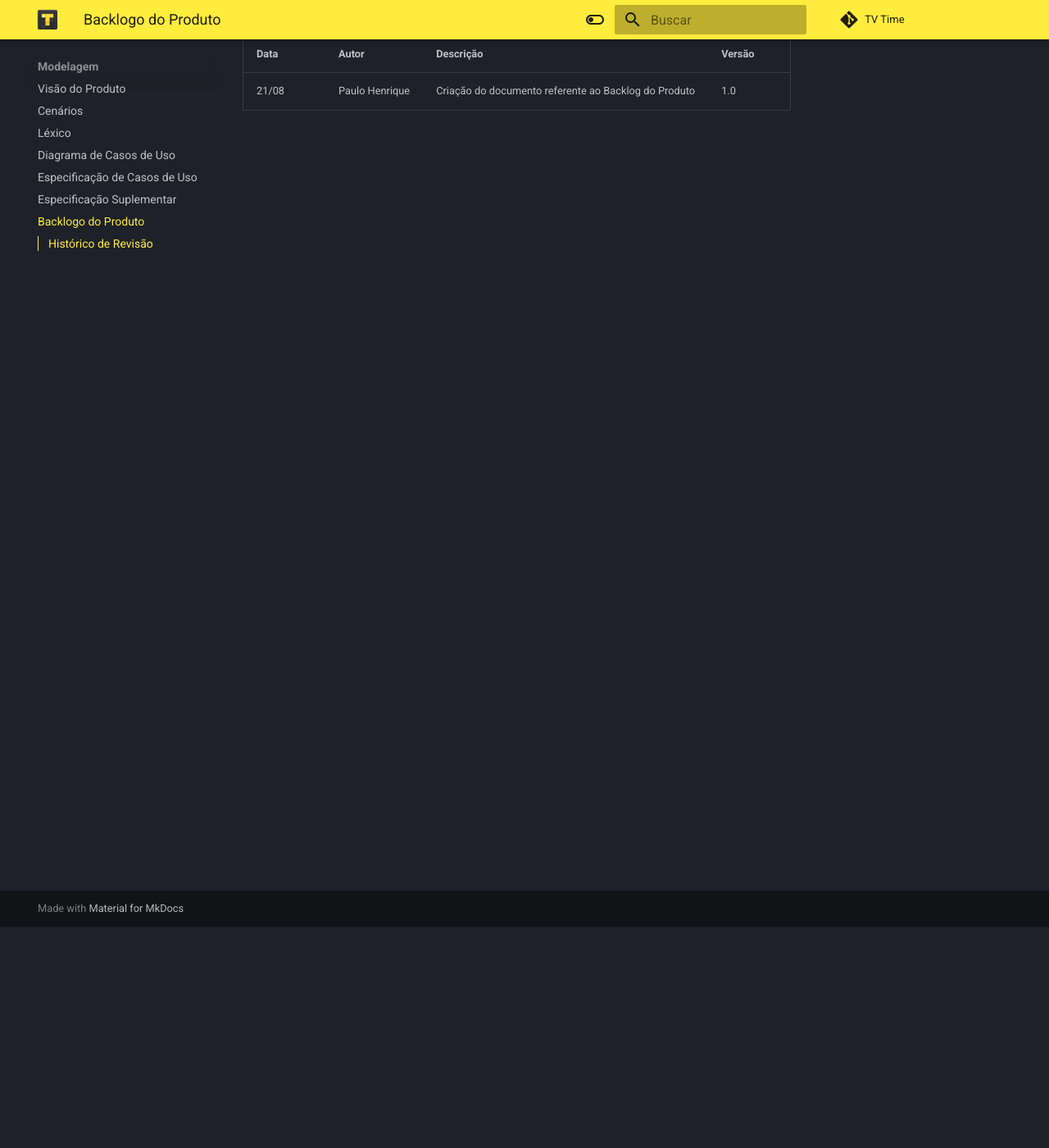
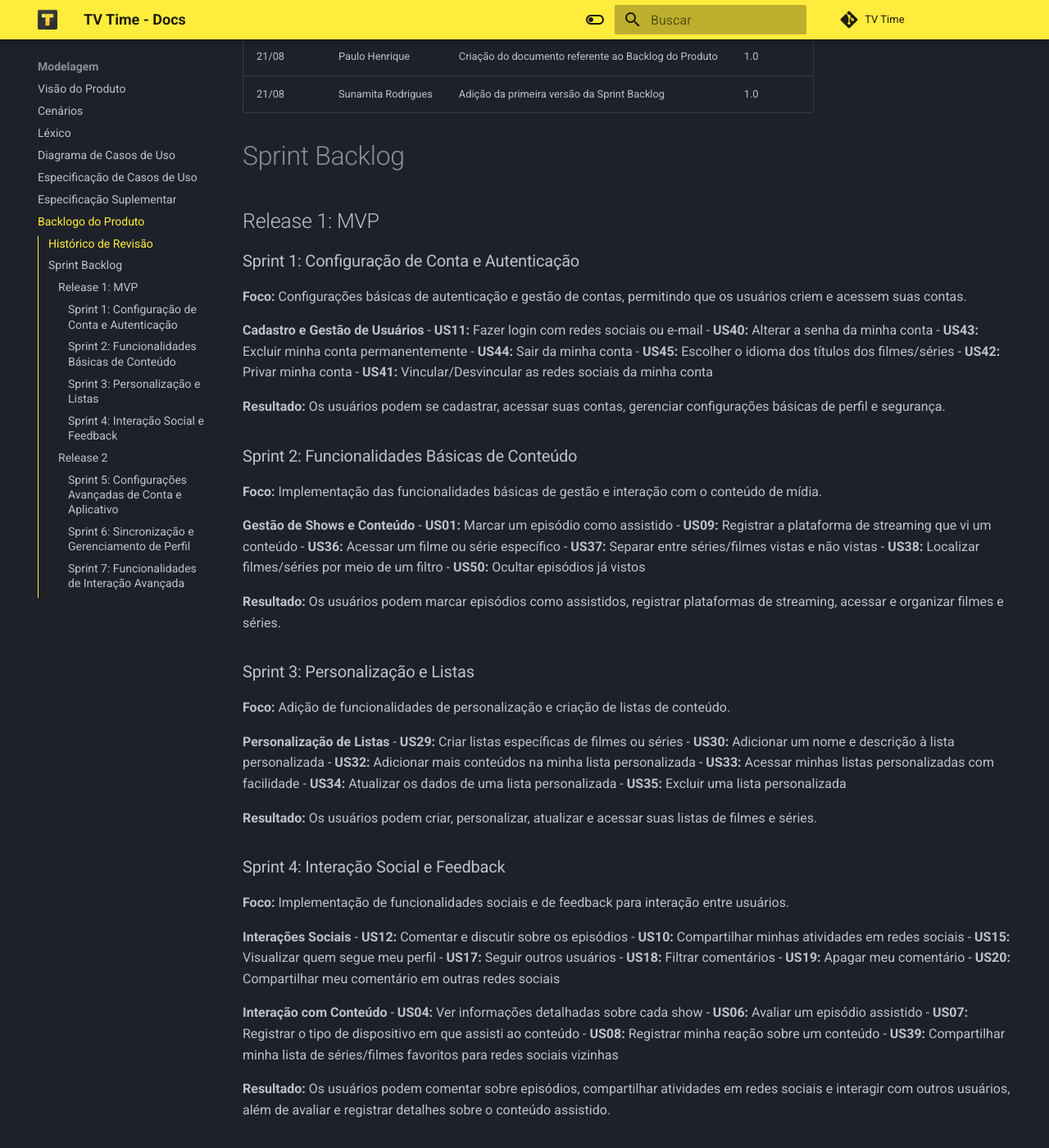
Before and after one commit to rabelzx/REQ-FGA-2024-1, an MkDocs documentation site: the page built from docs/Modelagem/BacklogdoProduto/Backlog.md, in a window 1280 px wide and 1400 px high, scrolled down 270 px. Shown: the whole window at 82% size. Built offline with MkDocs 1.6.1 and Material for MkDocs 9.7.7, drawn with Linux system fonts in a browser that asks for light colours; some web fonts are replaced; comment, search, counter and statistics services are not loaded; some of the changed text lies outside the part shown.

Commit message:
add: (adição da primeira versão da Sprint Backlog)

```diff
--- a/docs/Modelagem/BacklogdoProduto/Backlog.md
+++ b/docs/Modelagem/BacklogdoProduto/Backlog.md
@@ -3,3 +3,113 @@
 | Data       | Autor         | Descrição                         | Versão  |
 |------------|---------------|-----------------------------------|---------|
 | 21/08      |Paulo Henrique   | Criação do documento referente ao Backlog do Produto| 1.0|
+| 21/08      |Sunamita Rodrigues  | Adição da primeira versão da Sprint Backlog| 1.0|
+
+
+# Sprint Backlog
+
+## Release 1: MVP
+
+### Sprint 1: Configuração de Conta e Autenticação
+**Foco:** Configurações básicas de autenticação e gestão de contas, permitindo que os usuários criem e acessem suas contas.
+
+**Cadastro e Gestão de Usuários**
+- **US11:** Fazer login com redes sociais ou e-mail
+- **US40:** Alterar a senha da minha conta
+- **US43:** Excluir minha conta permanentemente
+- **US44:** Sair da minha conta
+- **US45:** Escolher o idioma dos títulos dos filmes/séries
+- **US42:** Privar minha conta
+- **US41:** Vincular/Desvincular as redes sociais da minha conta
+
+**Resultado:** Os usuários podem se cadastrar, acessar suas contas, gerenciar configurações básicas de perfil e segurança.
+
+### Sprint 2: Funcionalidades Básicas de Conteúdo
+**Foco:** Implementação das funcionalidades básicas de gestão e interação com o conteúdo de mídia.
+
+**Gestão de Shows e Conteúdo**
+- **US01:** Marcar um episódio como assistido
+- **US09:** Registrar a plataforma de streaming que vi um conteúdo
+- **US36:** Acessar um filme ou série específico
+- **US37:** Separar entre séries/filmes vistas e não vistas
+- **US38:** Localizar filmes/séries por meio de um filtro
+- **US50:** Ocultar episódios já vistos
+
+**Resultado:** Os usuários podem marcar episódios como assistidos, registrar plataformas de streaming, acessar e organizar filmes e séries.
+
+### Sprint 3: Personalização e Listas
+**Foco:** Adição de funcionalidades de personalização e criação de listas de conteúdo.
+
+**Personalização de Listas**
+- **US29:** Criar listas específicas de filmes ou séries
+- **US30:** Adicionar um nome e descrição à lista personalizada
+- **US32:** Adicionar mais conteúdos na minha lista personalizada
+- **US33:** Acessar minhas listas personalizadas com facilidade
+- **US34:** Atualizar os dados de uma lista personalizada
+- **US35:** Excluir uma lista personalizada
+
+**Resultado:** Os usuários podem criar, personalizar, atualizar e acessar suas listas de filmes e séries.
+
+### Sprint 4: Interação Social e Feedback
+**Foco:** Implementação de funcionalidades sociais e de feedback para interação entre usuários.
+
+**Interações Sociais**
+- **US12:** Comentar e discutir sobre os episódios
+- **US10:** Compartilhar minhas atividades em redes sociais
+- **US15:** Visualizar quem segue meu perfil
+- **US17:** Seguir outros usuários
+- **US18:** Filtrar comentários
+- **US19:** Apagar meu comentário
+- **US20:** Compartilhar meu comentário em outras redes sociais
+
+**Interação com Conteúdo**
+- **US04:** Ver informações detalhadas sobre cada show
+- **US06:** Avaliar um episódio assistido
+- **US07:** Registrar o tipo de dispositivo em que assisti ao conteúdo
+- **US08:** Registrar minha reação sobre um conteúdo
+- **US39:** Compartilhar minha lista de séries/filmes favoritos para redes sociais vizinhas
+
+**Resultado:** Os usuários podem comentar sobre episódios, compartilhar atividades em redes sociais e interagir com outros usuários, além de avaliar e registrar detalhes sobre o conteúdo assistido.
+
+## Release 2
+
+### Sprint 5: Configurações Avançadas de Conta e Aplicativo
+**Foco:** Adição de configurações avançadas e opções de personalização do aplicativo.
+
+**Configuração de Conta e Aplicativo**
+- **US46:** Escolher o idioma dos comentários que serão exibidos primeiro
+- **US47:** Escolher entre tema claro ou escuro
+- **US48:** Limpar o cache de memória do sistema
+- **US49:** Filtrar quais emissoras quero ver
+
+**Resultado:** Os usuários podem personalizar as configurações do aplicativo, escolher como visualizar conteúdo e interações, e gerenciar a privacidade.
+
+### Sprint 6: Sincronização e Gerenciamento de Perfil
+**Foco:** Sincronização de dados entre dispositivos e gerenciamento de perfil do usuário.
+
+**Gerenciamento de Perfil**
+- **US13:** Sincronizar meu progresso em outros dispositivos
+- **US14:** Visualizar meu perfil
+- **US16:** Listar todos os meus comentários
+- **US22:** Adicionar ou editar minha foto de perfil
+- **US23:** Adicionar ou editar minha capa de perfil
+- **US24:** Trocar meu nome de exibição no perfil
+- **US25:** Editar minhas informações pessoais
+- **US26:** Saber quanto tempo gastei assistindo filmes ou séries
+- **US27:** Saber quantos episódios assisti
+- **US28:** Saber quantos filmes eu vi
+
+**Resultado:** Os usuários podem sincronizar dados entre dispositivos, gerenciar e visualizar seu perfil, e personalizar imagens e informações de perfil.
+
+### Sprint 7: Funcionalidades de Interação Avançada
+**Foco:** Adição de funcionalidades avançadas de interação e feedback sobre conteúdo.
+
+**Interação com Conteúdo**
+- **US02:** Receber notificações sobre novos episódios
+- **US03:** Adicionar uma série aos favoritos
+- **US05:** Ver séries recomendadas pelo aplicativo
+- **US07:** Registrar o tipo de dispositivo em que assisti ao conteúdo
+- **US08:** Registrar minha reação sobre um conteúdo
+- **US20:** Compartilhar meu comentário em outras redes sociais
+
+**Resultado:** Os usuários podem receber notificações de novos episódios, adicionar séries aos favoritos, ver recomendações e compartilhar suas reações e comentários em redes sociais.
```
